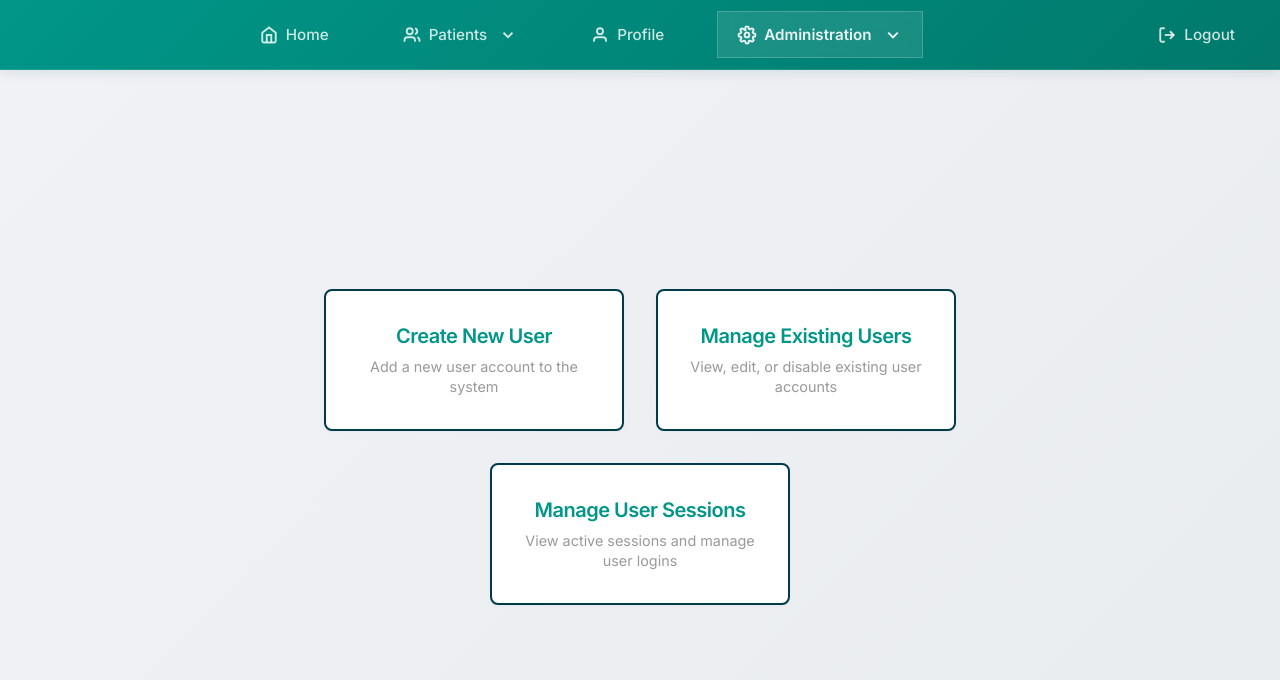
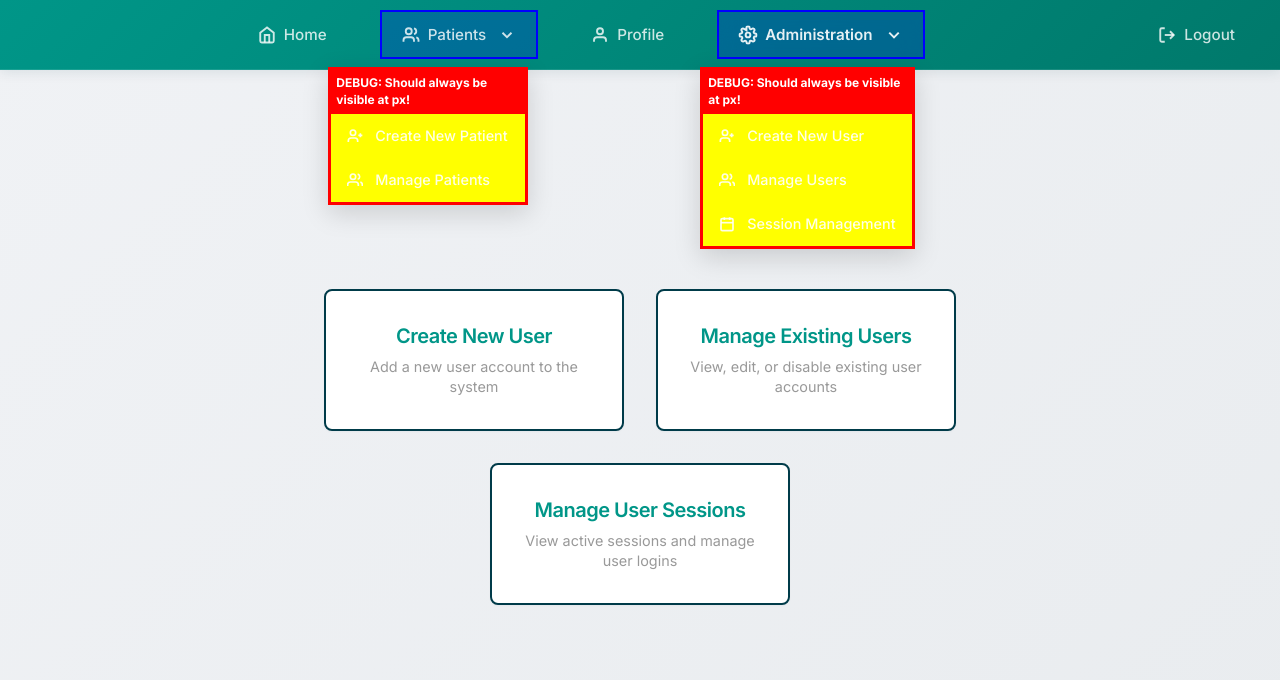
Before and after one commit to zacheddington/zacheddington.github.io, a website: page admin/index.html in a window 1280 px wide. Drawn offline with Linux system fonts and the light colour scheme; sample sign-in values are in the browser's storage.

Commit message:
fix: add debugging styles and logs for dropdown visibility across all screen sizes

```diff
--- a/css/layout/navigation.css
+++ b/css/layout/navigation.css
@@ -571,3 +571,38 @@ body.is-admin .nav-dropdown.mobile-open.admin-only {
         font-weight: bold;
     }
 }
+
+/* ULTIMATE DEBUG: Force dropdown visibility at ALL screen sizes */
+.nav-dropdown .dropdown-content {
+    background: yellow !important;
+    border: 3px solid red !important;
+    color: black !important;
+    opacity: 1 !important;
+    visibility: visible !important;
+    display: block !important;
+    position: absolute !important;
+    top: 100% !important;
+    right: 0 !important;
+    left: auto !important;
+    z-index: 99999 !important;
+    min-width: 200px !important;
+    max-width: calc(100vw - 20px) !important;
+    margin-right: 10px !important;
+    transform: translateY(0) translateX(0) !important;
+}
+
+.nav-dropdown .dropdown-trigger {
+    border: 2px solid blue !important;
+    background: rgba(0, 0, 255, 0.2) !important;
+}
+
+/* Additional debugging message */
+.nav-dropdown .dropdown-content::before {
+    content: 'DEBUG: Should always be visible at ' attr(data-width) 'px!';
+    display: block !important;
+    padding: 5px !important;
+    background: red !important;
+    color: white !important;
+    font-weight: bold !important;
+    font-size: 12px !important;
+}
--- a/js/shared/navigation.js
+++ b/js/shared/navigation.js
@@ -149,6 +149,35 @@ function createProperNavigation() {
     `;
     headerContainer.insertAdjacentHTML('beforeend', fallbackNav);
     setupTopNavigation(); // Update admin menu visibility for fallback navigation too
+
+    // ULTIMATE DEBUG: Check dropdown visibility at all screen sizes
+    setInterval(() => {
+        const dropdowns = document.querySelectorAll(
+            '.nav-dropdown .dropdown-content'
+        );
+        const width = window.innerWidth;
+
+        console.log(`🔍 ULTIMATE DEBUG at ${width}px:`, {
+            dropdownCount: dropdowns.length,
+            dropdownsVisible: Array.from(dropdowns).map((dropdown, i) => {
+                const styles = window.getComputedStyle(dropdown);
+                return {
+                    index: i,
+                    display: styles.display,
+                    opacity: styles.opacity,
+                    visibility: styles.visibility,
+                    position: styles.position,
+                    backgroundColor: styles.backgroundColor,
+                    border: styles.border,
+                    zIndex: styles.zIndex,
+                    transform: styles.transform,
+                    top: styles.top,
+                    right: styles.right,
+                    left: styles.left,
+                };
+            }),
+        });
+    }, 2000);
 }
 
 // Setup top navigation functionality
```
